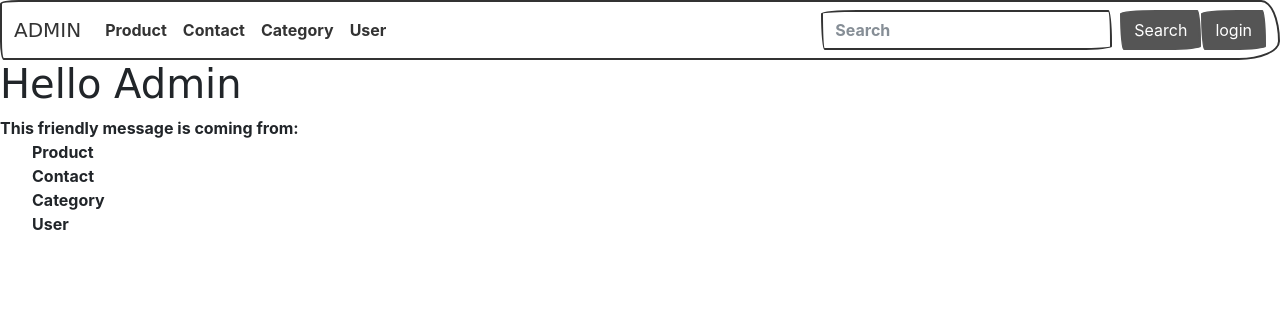
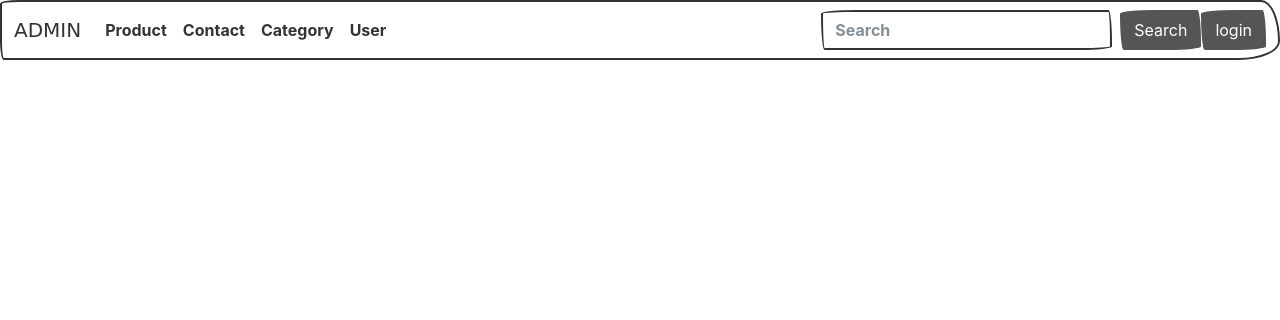
Before and after one commit to tudoi123/website_ban_hang, a Symfony app: template templates/admin/index.html.twig in a window 1280 px wide. Shown: the top 320 px of the page. Run offline with Twig, Linux system fonts and the light colour scheme; the template is opened without the code that fills it, so the values that code supplies are empty; some libraries are stand-ins or nearby versions; some web fonts are replaced.

Commit message:
update admin

```diff
--- a/templates/admin/index.html.twig
+++ b/templates/admin/index.html.twig
@@ -7,15 +7,5 @@
 
 </style>
 
-<div class="example-wrapper">
-    <h1>Hello Admin</h1>
 
-    This friendly message is coming from:
-    <ul>
-        <a class="nav-link" href="http://127.0.0.1:8000/product">Product</a>
-        <a class="nav-link" href="http://127.0.0.1:8000/contact">Contact</a>
-        <a class="nav-link" href="http://127.0.0.1:8000/category">Category</a>
-        <a class="nav-link" href="http://127.0.0.1:8000/user">User</a>
-    </ul>
-</div>
 {% endblock %}
```
